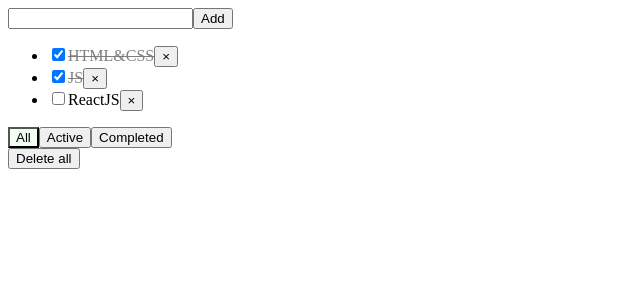
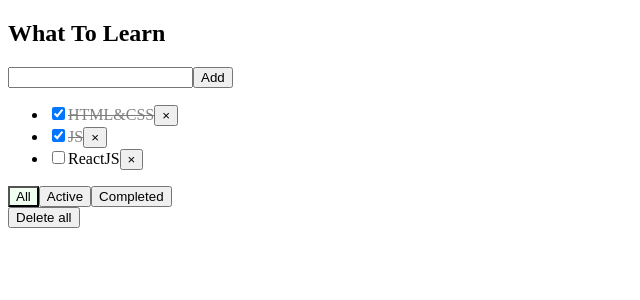
Before and after one commit to IgorVoronkov/trello-app, a React (Vite) app: page / in a window 1280 px wide. Shown: the top 300 px of the page, without its empty margins (0-640 px from the left). Built offline with nearby package versions, Linux system fonts and the light colour scheme.

Commit message:
chore: some tiny updates

```diff
--- a/src/App.tsx
+++ b/src/App.tsx
@@ -6,6 +6,7 @@
 
   return (
     <TodoBoard
+      title="What To Learn"
       todos={todos}
       onAdd={addTodo}
       onToggle={toggleTodo}
--- a/src/components/todo-board/TodoBoard.tsx
+++ b/src/components/todo-board/TodoBoard.tsx
@@ -8,6 +8,7 @@
 import { filterTodos } from './filterTodos'
 
 interface TodoBoardProps {
+  title: string
   todos: Todo[]
   onAdd: (title: string) => void
   onToggle: (id: string, isDone: boolean) => void
@@ -15,13 +16,21 @@
   onDeleteAll: () => void
 }
 
-export function TodoBoard({ todos, onAdd, onToggle, onDelete, onDeleteAll }: TodoBoardProps) {
+export function TodoBoard({
+  title,
+  todos,
+  onAdd,
+  onToggle,
+  onDelete,
+  onDeleteAll,
+}: TodoBoardProps) {
   const [filter, setFilter] = useState<TodoStatusFilter>('all')
 
   const filteredTodos = filterTodos(todos, filter)
 
   return (
     <div>
+      <h2>{title}</h2>
       <TodoForm onAdd={onAdd} />
       <TodoList todos={filteredTodos} onToggle={onToggle} onDelete={onDelete} />
       <TodoFilter filter={filter} onFilterChange={setFilter} />
--- a/src/components/todo-list-item/TodoListItem.tsx
+++ b/src/components/todo-list-item/TodoListItem.tsx
@@ -1,6 +1,7 @@
 import clsx from 'clsx'
 
-import type { Todo } from '../../types'
+import type { Todo } from '@/types'
+
 import styles from './TodoListItem.module.css'
 
 interface TodoListItemProps {
```
Also changed, not shown: .oxlintrc.json.
